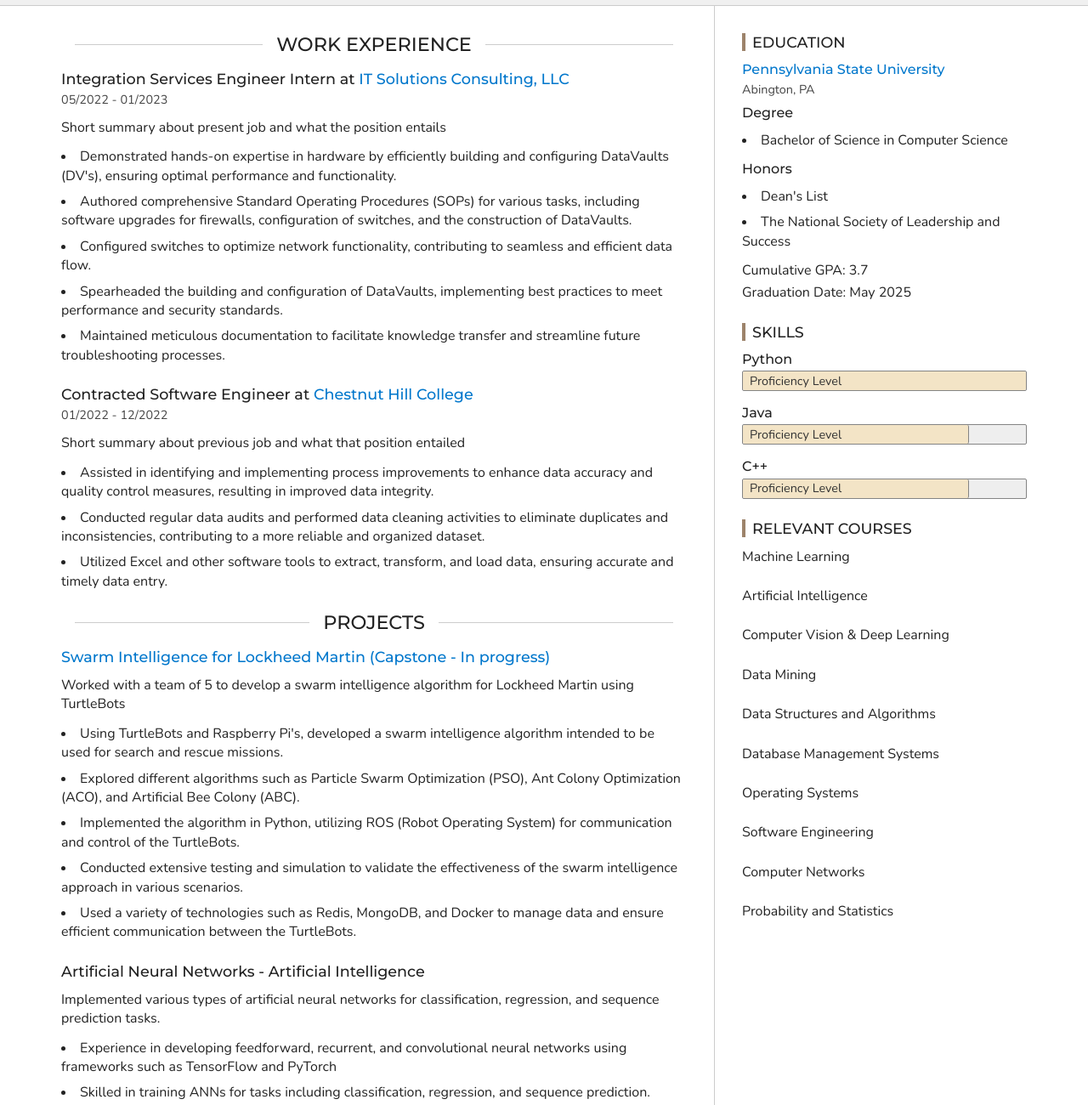
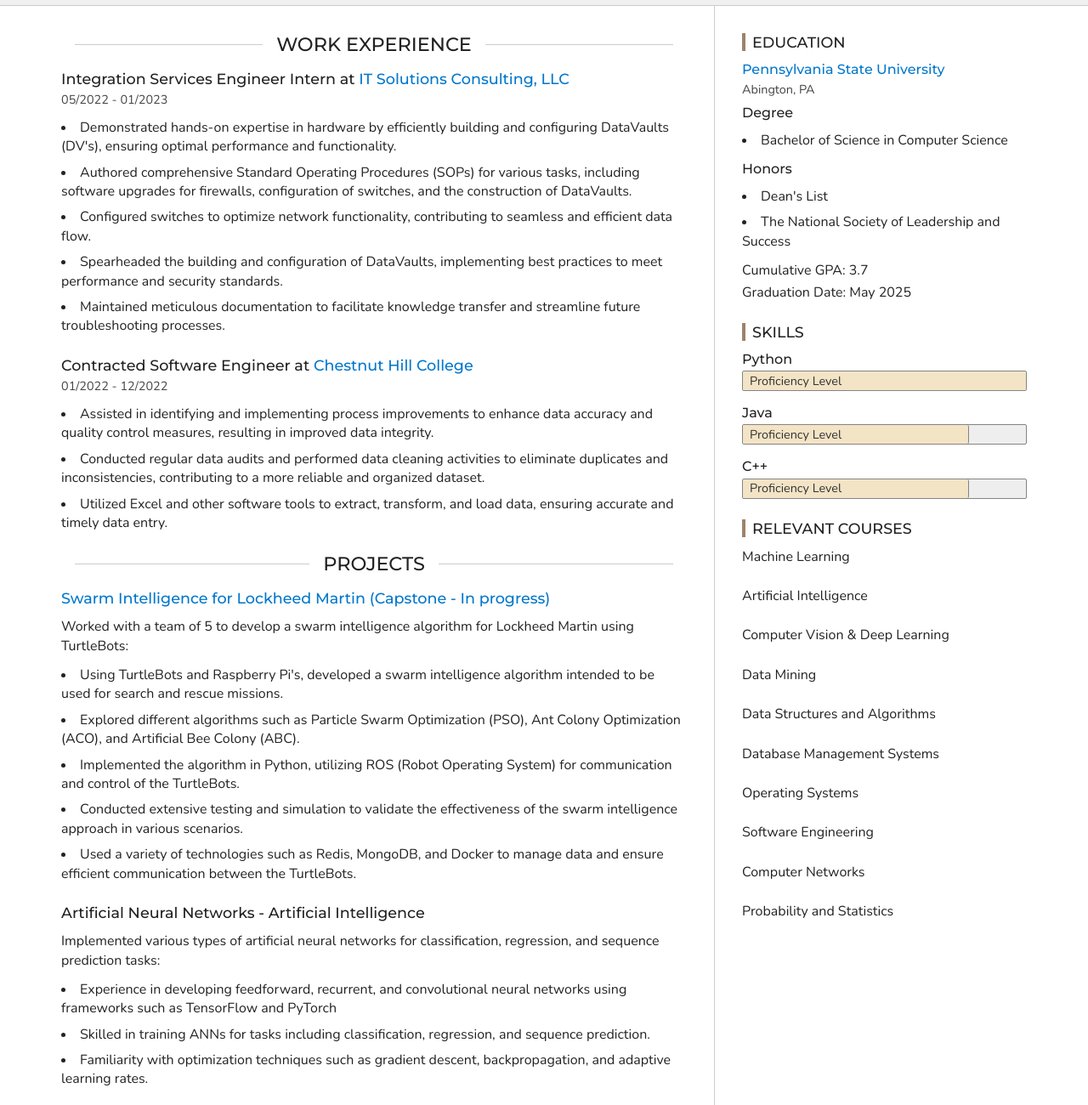
Before and after one commit to dmrph/dmrph.github.io, a plain HTML site: page index.html in a window 1280 px wide. Shown: the part 320-1620 px from the top of the page at 85% size. Drawn offline with nearby package versions, Linux system fonts and the light colour scheme.

Commit message:
updated references

```diff
--- a/index.html
+++ b/index.html
@@ -152,7 +152,6 @@
 
                     <p class="section-label">05/2022 - 01/2023</p>
 
-                  <p>Short summary about present job and what the position entails</p>
 
                     <ul>
                       <li>Demonstrated hands-on expertise in hardware by efficiently building and configuring DataVaults (DV&#39;s), ensuring optimal performance and functionality.</li><li>Authored comprehensive Standard Operating Procedures (SOPs) for various tasks, including software upgrades for firewalls, configuration of switches, and the construction of DataVaults.</li><li>Configured switches to optimize network functionality, contributing to seamless and efficient data flow.</li><li>Spearheaded the building and configuration of DataVaults, implementing best practices to meet performance and security standards.</li><li>Maintained meticulous documentation to facilitate knowledge transfer and streamline future troubleshooting processes.</li>
@@ -169,7 +168,6 @@
 
                     <p class="section-label">01/2022 - 12/2022</p>
 
-                  <p>Short summary about previous job and what that position entailed</p>
 
                     <ul>
                       <li>Assisted in identifying and implementing process improvements to enhance data accuracy and quality control measures, resulting in improved data integrity.</li><li>Conducted regular data audits and performed data cleaning activities to eliminate duplicates and inconsistencies, contributing to a more reliable and organized dataset.</li><li>Utilized Excel and other software tools to extract, transform, and load data, ensuring accurate and timely data entry.</li>
@@ -190,7 +188,7 @@
                       <a href="https://www.lockheedmartin.com/en-us/index.html">Swarm Intelligence for Lockheed Martin (Capstone - In progress)</a>
 
                   </h3>
-                  <p>Worked with a team of 5 to develop a swarm intelligence algorithm for Lockheed Martin using TurtleBots</p>
+                  <p>Worked with a team of 5 to develop a swarm intelligence algorithm for Lockheed Martin using TurtleBots:</p>
 
                     <ul>
                       <li>Using TurtleBots and Raspberry Pi&#39;s, developed a swarm intelligence algorithm intended to be used for search and rescue missions.</li><li>Explored different algorithms such as Particle Swarm Optimization (PSO), Ant Colony Optimization (ACO), and Artificial Bee Colony (ABC).</li><li>Implemented the algorithm in Python, utilizing ROS (Robot Operating System) for communication and control of the TurtleBots.</li><li>Conducted extensive testing and simulation to validate the effectiveness of the swarm intelligence approach in various scenarios.</li><li>Used a variety of technologies such as Redis, MongoDB, and Docker to manage data and ensure efficient communication between the TurtleBots.</li>
@@ -205,7 +203,7 @@
                       Artificial Neural Networks - Artificial Intelligence
 
                   </h3>
-                  <p>Implemented various types of artificial neural networks for classification, regression, and sequence prediction tasks.</p>
+                  <p>Implemented various types of artificial neural networks for classification, regression, and sequence prediction tasks:</p>
 
                     <ul>
                       <li>Experience in developing feedforward, recurrent, and convolutional neural networks using frameworks such as TensorFlow and PyTorch</li><li>Skilled in training ANNs for tasks including classification, regression, and sequence prediction.</li><li>Familiarity with optimization techniques such as gradient descent, backpropagation, and adaptive learning rates.</li>
@@ -220,7 +218,7 @@
                       <a href="https://github.com/dmrph/T5Summarize">T5Summarize - Artificial Intelligence</a>
 
                   </h3>
-                  <p>fine-tunes a T5 model on the CNN/DailyMail dataset for text summarization, then serves an interactive demo via Streamlit.</p>
+                  <p>fine-tunes a T5 model on the CNN/DailyMail dataset for text summarization, then serves an interactive demo via Streamlit:</p>
 
                     <ul>
                       <li>Developed a text summarization application using the T5 model, fine-tuning it on the CNN/DailyMail dataset.</li><li>Implemented an interactive demo using Streamlit, allowing users to input text and receive summarized outputs.</li><li>Utilized Python and Hugging Face&#39;s Transformers library for model training and inference.</li><li>Demonstrated the effectiveness of the T5 model in generating concise and coherent summaries for various types of text inputs.</li>
@@ -241,7 +239,7 @@
                   <p class="section-label">Previous Boss</p>
 
                     <blockquote>
-                      John is a great boss and I learned a lot from him.
+                      John was a great mentor during my Integration Services Engineer Intern role, enhancing my skills in building DataVaults, writing SOPs, and optimizing switch configurations.
                     </blockquote>
 
                 </section>
```
